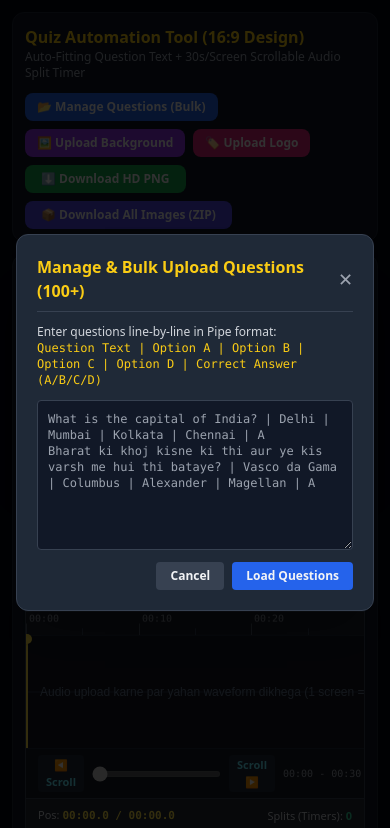
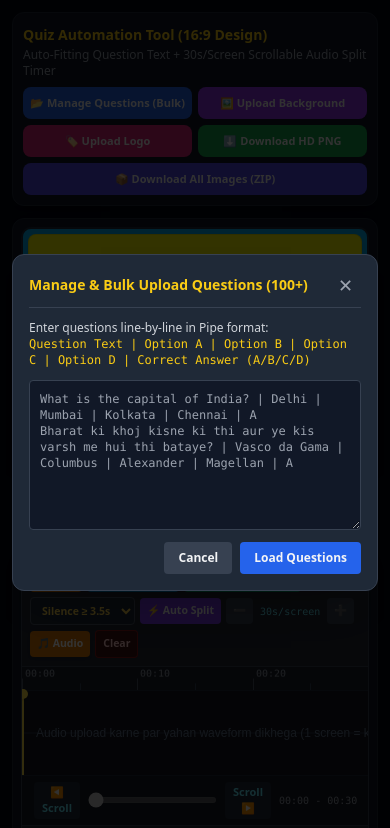
Before and after one commit to sujitsingh19/Gk-Video, a plain HTML site: page page4.html in a window 390 px wide. Both pictures are taken after a click on the button "📂 Manage Questions (Bulk)". Shown: the top 828 px of the page. Drawn offline with nearby package versions, Linux system fonts and the light colour scheme; a web font is replaced by a local one.

Commit message:
Update page4.html

```diff
--- a/page4.html
+++ b/page4.html
@@ -2,7 +2,7 @@
 <html lang="en">
 <head>
   <meta charset="UTF-8">
-  <meta name="viewport" content="width=device-width, initial-scale=1.0">
+  <meta name="viewport" content="width=device-width, initial-scale=1.0, maximum-scale=1.0, user-scalable=no">
   <title>Quiz Slide Automation Tool (16:9)</title>
   <link rel="stylesheet" href="https://fonts.googleapis.com/css2?family=Hind:wght@400;500;600;700&family=Inter:wght@400;700;900&family=Montserrat:wght@400;700;900&family=Mukta:wght@400;500;600;700;800&family=Noto+Sans+Devanagari:wght@400;500;600;700;800;900&family=Noto+Serif:wght@400;700;900&family=Noto+Serif+Devanagari:wght@400;500;600;700;800;900&family=Poppins:wght@400;500;600;700;800;900&family=Roboto:wght@400;500;700;900&family=Tiro+Devanagari+Hindi&display=swap">
   <script src="https://cdn.tailwindcss.com"></script>
@@ -40,6 +40,33 @@
       }
     }
 
+    /* Mobile-scaled Intro Animations (Same feel as PC) */
+    @keyframes popDownMobile {
+      0% {
+        transform: translateY(-36px) scale(0.84);
+        opacity: 0;
+      }
+      70% {
+        transform: translateY(4px) scale(1.02);
+        opacity: 1;
+      }
+      100% {
+        transform: translateY(0) scale(1);
+        opacity: 1;
+      }
+    }
+
+    @keyframes slideFromTopMobile {
+      0% {
+        transform: translateY(-22px);
+        opacity: 0;
+      }
+      100% {
+        transform: translateY(0);
+        opacity: 1;
+      }
+    }
+
     /* Dark Green Pop-Up Animation for Answer Reveal */
     @keyframes answerPopUp {
       0% {
@@ -98,6 +125,7 @@
       display: none;
       z-index: 60;
       width: 359px;
+      max-width: 45%;
       height: auto;
       object-fit: contain;
       cursor: grab;
@@ -115,6 +143,8 @@
       left: 12px;
       width: 207px;
       height: 207px;
+      max-width: 28%;
+      max-height: 45%;
       object-fit: contain;
       z-index: 35;
       cursor: move;
@@ -131,8 +161,8 @@
 
     /* Prominent horizontal scrollbar for waveform timeline */
     .editor-scroll::-webkit-scrollbar {
-      height: 12px;
-      width: 8px;
+      height: 10px;
+      width: 6px;
     }
     .editor-scroll::-webkit-scrollbar-track {
       background: #0f172a;
@@ -145,6 +175,202 @@
     }
     .editor-scroll::-webkit-scrollbar-thumb:hover {
       background: #38bdf8;
+    }
+
+    /* Smooth touch support on waveform */
+    #waveformBox, #timeRulerCanvas {
+      touch-action: pan-x;
+    }
+
+    /* Mobile Screen Fix (Question + A/B/C/D Options + Overlays + Controls + PC-like Animations intact) */
+    @media (max-width: 768px) {
+      html, body {
+        overflow-x: hidden;
+        max-width: 100%;
+        padding: 6px !important;
+      }
+
+      header {
+        padding: 10px !important;
+        gap: 8px !important;
+      }
+
+      header h1 {
+        font-size: 14px !important;
+      }
+
+      header .header-actions {
+        width: 100%;
+        display: grid !important;
+        grid-template-columns: repeat(2, minmax(0, 1fr));
+        gap: 6px !important;
+      }
+
+      header .header-actions > button,
+      header .header-actions > label {
+        width: 100%;
+        text-align: center;
+        justify-content: center;
+        padding: 8px 6px !important;
+        font-size: 11px !important;
+      }
+
+      header .header-actions > button:last-child {
+        grid-column: span 2;
+      }
+
+      #canvasSection {
+        padding: 8px !important;
+      }
+
+      #canvasWrapper {
+        width: 100%;
+        padding: 0;
+      }
+
+      #captureArea {
+        width: 100%;
+        max-width: 100%;
+        aspect-ratio: 16 / 9;
+        padding: 6px !important;
+        gap: 4px !important;
+        border-radius: 10px;
+      }
+
+      /* Question box ka structure same rakhein + PC jaisa animation */
+      #q-box {
+        padding: 6px !important;
+        border-radius: 8px !important;
+      }
+
+      #q-box.animate-pop-down {
+        animation: popDownMobile 0.6s cubic-bezier(0.175, 0.885, 0.32, 1.275) forwards !important;
+      }
+
+      #qText {
+        font-size: clamp(11px, 3.2vw, 20px) !important;
+        line-height: 1.15 !important;
+      }
+
+      /* Options block (A, B, C, D) mobile screen par clean fit rahe + PC jaisa staggered entrance */
+      #optionsContainer {
+        width: 68% !important;
+        gap: 3px !important;
+        padding: 0 !important;
+      }
+
+      .opt-box {
+        padding-left: 6px !important;
+        padding-right: 6px !important;
+        border-radius: 6px !important;
+      }
+
+      .opt-box.animate-option-entrance {
+        animation: slideFromTopMobile 0.5s ease-out both !important;
+      }
+
+      .opt-wrapper {
+        font-size: clamp(9px, 2.3vw, 15px) !important;
+        gap: 5px !important;
+        line-height: 1.1 !important;
+      }
+
+      .opt-wrapper > span:first-child {
+        width: 16px !important;
+        height: 16px !important;
+        font-size: 9px !important;
+      }
+
+      /* Mobile Control Bar Grid */
+      #slideControlBar {
+        width: 100%;
+        display: grid !important;
+        grid-template-columns: repeat(3, minmax(0, 1fr));
+        gap: 6px !important;
+        padding: 8px !important;
+        text-align: center;
+      }
+
+      #slideControlBar #pageIndicator {
+        display: flex;
+        align-items: center;
+        justify-content: center;
+        padding: 4px !important;
+        font-size: 11px !important;
+      }
+
+      #slideControlBar button {
+        padding: 8px 4px !important;
+        font-size: 11px !important;
+        width: 100%;
+      }
+
+      #slideControlBar #showAnsBtn {
+        grid-column: span 1;
+      }
+
+      #slideControlBar #startTimerBtn {
+        grid-column: span 2;
+      }
+
+      /* Waveform Editor Mobile Adjustments */
+      #waveformToolbar {
+        flex-wrap: wrap !important;
+        white-space: normal !important;
+        gap: 6px !important;
+        padding: 8px !important;
+      }
+
+      #waveformToolbar .wave-btns {
+        flex-wrap: wrap !important;
+        gap: 5px !important;
+        width: 100%;
+      }
+
+      #waveformToolbar .wave-btns button,
+      #waveformToolbar .wave-btns label,
+      #waveformToolbar .wave-btns select {
+        padding: 5px 7px !important;
+        font-size: 10.5px !important;
+      }
+
+      #waveformBox {
+        height: 84px !important;
+      }
+
+      /* Sidebar Mobile Flow (No nested scroll trap) */
+      #controlsSidebar {
+        max-height: none !important;
+        overflow-y: visible !important;
+        padding-right: 0 !important;
+      }
+
+      #controlsSidebar input[type="range"] {
+        height: 24px;
+      }
+    }
+
+    /* Bahut chhoti mobile screens (<= 420px) */
+    @media (max-width: 420px) {
+      #captureArea {
+        padding: 5px !important;
+        gap: 3px !important;
+      }
+
+      #qText {
+        font-size: clamp(10px, 3vw, 16px) !important;
+      }
+
+      .opt-wrapper {
+        font-size: clamp(8.5px, 2.2vw, 13px) !important;
+        gap: 4px !important;
+      }
+
+      .opt-wrapper > span:first-child {
+        width: 14px !important;
+        height: 14px !important;
+        font-size: 8px !important;
+      }
     }
   </style>
 </head>
@@ -156,7 +382,7 @@
       <h1 class="text-base font-bold text-yellow-400">Quiz Automation Tool (16:9 Design)</h1>
       <p class="text-xs text-gray-400">Auto-Fitting Question Text + 30s/Screen Scrollable Audio Split Timer</p>
     </div>
-    <div class="flex flex-wrap gap-2">
+    <div class="header-actions flex flex-wrap gap-2">
       <button onclick="openModal()" class="bg-blue-600 hover:bg-blue-700 px-3 py-1.5 rounded-lg font-semibold text-xs transition shadow">
         📂 Manage Questions (Bulk)
       </button>
@@ -181,7 +407,7 @@
   <main class="w-full max-w-7xl grid grid-cols-1 lg:grid-cols-12 gap-4 items-start mb-4">
 
     <!-- Left Canvas Screen -->
-    <section class="lg:col-span-8 flex flex-col items-center justify-center bg-gray-900 p-3 rounded-xl border border-gray-800 shadow-2xl">
+    <section id="canvasSection" class="lg:col-span-8 flex flex-col items-center justify-center bg-gray-900 p-3 rounded-xl border border-gray-800 shadow-2xl w-full">
 
       <div id="canvasWrapper" class="w-full flex justify-center items-center py-1">
 
@@ -239,7 +465,7 @@
       </div>
 
       <!-- Control Bar -->
-      <div class="flex flex-wrap gap-3 mt-3 items-center bg-gray-950 px-4 py-2 rounded-lg border border-gray-800">
+      <div id="slideControlBar" class="flex flex-wrap gap-3 mt-3 items-center bg-gray-950 px-4 py-2 rounded-lg border border-gray-800">
         <button onclick="prevQuestion()" class="bg-gray-800 hover:bg-gray-700 text-yellow-400 px-4 py-1.5 rounded text-xs font-bold transition">◀ Previous</button>
         <span id="pageIndicator" class="text-gray-300 font-medium px-3 text-xs">Slide 1 / 1</span>
         <button onclick="nextQuestion()" class="bg-gray-800 hover:bg-gray-700 text-yellow-400 px-4 py-1.5 rounded text-xs font-bold transition">Next ▶</button>
@@ -249,14 +475,14 @@
 
       <!-- Audio Editor Style Waveform Timeline (Min 30s per screen + Horizontal Scroll + Splits) -->
       <div class="w-full max-w-[1280px] mt-3 bg-[#1b1f27] rounded-xl border border-gray-700 shadow-xl overflow-hidden">
-        <!-- Top Transport & Screen Window Toolbar (Single-line compact controls) -->
-        <div class="flex items-center justify-between gap-2 px-2.5 py-1.5 bg-[#232833] border-b border-gray-700 overflow-x-auto whitespace-nowrap">
+        <!-- Top Transport & Screen Window Toolbar -->
+        <div id="waveformToolbar" class="flex items-center justify-between gap-2 px-2.5 py-1.5 bg-[#232833] border-b border-gray-700 overflow-x-auto whitespace-nowrap">
           <div class="flex items-center gap-1.5 shrink-0">
             <span class="text-[11px] font-bold text-cyan-400">🎛️ Waveform Track</span>
-            <span id="audioFileName" class="text-[10px] text-gray-300 truncate max-w-[110px]">No audio loaded</span>
+            <span id="audioFileName" class="text-[10px] text-gray-300 truncate max-w-[140px]">No audio loaded</span>
           </div>
 
-          <div class="flex items-center gap-1 shrink-0">
+          <div class="wave-btns flex items-center gap-1 shrink-0">
             <button id="toggleAudioPlayBtn" onclick="toggleAudioPlayback()" class="bg-amber-600 hover:bg-amber-700 text-white px-1.5 py-0.5 rounded text-[10px] font-bold transition">
               ▶ Play
             </button>
@@ -328,7 +554,7 @@
             <span>Splits (Timers): <strong id="splitCountDisplay" class="text-emerald-400">0</strong></span>
           </div>
 
-          <div id="splitPointsList" class="flex flex-wrap gap-1.5 max-h-20 overflow-y-auto editor-scroll">
+          <div id="splitPointsList" class="flex flex-wrap gap-1.5 max-h-24 overflow-y-auto editor-scroll">
             <span class="text-[11px] text-gray-400">Ek screen mein kam se kam 30s audio dikhega. "Auto Split" dabayein ya T1/T2 marker ko drag karke aage-pichhe set karein.</span>
           </div>
         </div>
@@ -337,16 +563,16 @@
     </section>
 
     <!-- Controls Sidebar -->
-    <section class="lg:col-span-4 flex flex-col gap-3 max-h-[780px] overflow-y-auto pr-1">
+    <section id="controlsSidebar" class="lg:col-span-4 flex flex-col gap-3 max-h-[780px] overflow-y-auto pr-1 w-full">
 
       <!-- Font Family Controls -->
       <div class="bg-gray-800 p-4 rounded-xl border border-gray-700 shadow-lg space-y-3">
         <h2 class="text-xs font-bold text-yellow-400 border-b border-gray-700 pb-1">🔤 Font Family Controls</h2>
 
-        <div class="grid grid-cols-1 gap-2">
+        <div class="grid grid-cols-1 sm:grid-cols-2 lg:grid-cols-1 gap-2">
           <div>
             <label class="text-[10px] text-gray-300 block mb-1">Question Text Font:</label>
-            <select id="qFontFamily" onchange="applyStyles()" class="w-full bg-gray-900 border border-gray-700 text-white rounded p-1.5 text-xs">
+            <select id="qFontFamily" onchange="applyStyles()" class="w-full bg-gray-900 border border-gray-700 text-white rounded p-2 text-xs">
               <option value="'Tiro Devanagari Hindi', serif" selected>Tiro Devanagari Hindi (Default)</option>
               <option value="'Noto Serif Devanagari', serif">Noto Serif Devanagari</option>
               <option value="'Noto Serif', serif">Noto Serif Bold</option>
@@ -361,7 +587,7 @@
           </div>
           <div>
             <label class="text-[10px] text-gray-300 block mb-1">Option Text Font:</label>
-            <select id="optFontFamily" onchange="applyStyles()" class="w-full bg-gray-900 border border-gray-700 text-white rounded p-1.5 text-xs">
+            <select id="optFontFamily" onchange="applyStyles()" class="w-full bg-gray-900 border border-gray-700 text-white rounded p-2 text-xs">
               <option value="'Noto Serif Devanagari', serif" selected>Noto Serif Devanagari (Default)</option>
               <option value="'Tiro Devanagari Hindi', serif">Tiro Devanagari Hindi</option>
               <option value="'Noto Serif', serif">Noto Serif Bold</option>
@@ -381,7 +607,7 @@
       <div class="bg-gray-800 p-4 rounded-xl border border-gray-700 shadow-lg space-y-3">
         <h2 class="text-xs font-bold text-yellow-400 border-b border-gray-700 pb-1">📐 Size & Layout Controls</h2>
 
-        <div class="grid grid-cols-2 gap-2">
+        <div class="grid grid-cols-2 gap-3">
           <div>
             <label class="text-[10px] text-gray-300 block">Question Max Size (<span id="qFontSizeVal">51</span>px)</label>
             <input type="range" id="qFontSize" min="14" max="70" value="51" oninput="applyStyles()" class="w-full accent-yellow-500">
@@ -392,7 +618,7 @@
           </div>
         </div>
 
-        <div class="grid grid-cols-2 gap-2">
+        <div class="grid grid-cols-2 gap-3">
           <div>
             <label class="text-[10px] text-gray-300 block">Question Box Height (<span id="qBoxHeightVal">41</span>%)</label>
             <input type="range" id="qBoxHeight" min="15" max="50" value="41" oninput="applyStyles()" class="w-full accent-yellow-500">
@@ -403,7 +629,7 @@
           </div>
         </div>
 
-        <div class="grid grid-cols-2 gap-2">
+        <div class="grid grid-cols-2 gap-3">
           <div>
             <label class="text-[10px] text-gray-300 block">Options Block Width (<span id="optContainerWidthVal">65</span>%)</label>
             <input type="range" id="optContainerWidth" min="40" max="100" value="65" oninput="applyStyles()" class="w-full accent-yellow-500">
@@ -422,24 +648,24 @@
         <div class="grid grid-cols-2 gap-2">
           <div>
             <label class="text-[10px] text-gray-300 block mb-1">Question Bg</label>
-            <input type="color" id="qBgColor" value="#FFFF00" oninput="applyStyles()" class="w-full h-7 bg-gray-900 border border-gray-700 rounded cursor-pointer">
+            <input type="color" id="qBgColor" value="#FFFF00" oninput="applyStyles()" class="w-full h-8 bg-gray-900 border border-gray-700 rounded cursor-pointer">
           </div>
           <div>
             <label class="text-[10px] text-gray-300 block mb-1">Question Text Color</label>
-            <input type="color" id="qTextColor" value="#1E00FF" oninput="applyStyles()" class="w-full h-7 bg-gray-900 border border-gray-700 rounded cursor-pointer">
+            <input type="color" id="qTextColor" value="#1E00FF" oninput="applyStyles()" class="w-full h-8 bg-gray-900 border border-gray-700 rounded cursor-pointer">
           </div>
           <div>
             <label class="text-[10px] text-gray-300 block mb-1">Options Bg</label>
-            <input type="color" id="optBgColor" value="#0000FF" oninput="applyStyles()" class="w-full h-7 bg-gray-900 border border-gray-700 rounded cursor-pointer">
+            <input type="color" id="optBgColor" value="#0000FF" oninput="applyStyles()" class="w-full h-8 bg-gray-900 border border-gray-700 rounded cursor-pointer">
           </div>
           <div>
             <label class="text-[10px] text-gray-300 block mb-1">Options Text</label>
-            <input type="color" id="optTextColor" value="#FFFFFF" oninput="applyStyles()" class="w-full h-7 bg-gray-900 border border-gray-700 rounded cursor-pointer">
+            <input type="color" id="optTextColor" value="#FFFFFF" oninput="applyStyles()" class="w-full h-8 bg-gray-900 border border-gray-700 rounded cursor-pointer">
           </div>
         </div>
         <div>
           <label class="text-[10px] text-gray-300 block mb-1">Canvas Background Fallback</label>
-          <input type="color" id="canvasBgColor" value="#00AEEF" oninput="applyStyles()" class="w-full h-7 bg-gray-900 border border-gray-700 rounded cursor-pointer">
+          <input type="color" id="canvasBgColor" value="#00AEEF" oninput="applyStyles()" class="w-full h-8 bg-gray-900 border border-gray-700 rounded cursor-pointer">
         </div>
       </div>
 
@@ -454,7 +680,7 @@
           <label class="text-[10px] text-gray-400 block mb-1">Timer Video Size: <span id="timerVideoSizeVal">359</span>px</label>
           <input id="timerVideoSize" type="range" min="80" max="600" value="359" oninput="applyTimerVideoSize()" class="w-full accent-yellow-500">
         </div>
-        <button onclick="resetTimerVideoPosition()" class="bg-gray-700 hover:bg-gray-600 px-3 py-1.5 rounded text-xs font-semibold w-full">Reset Timer Position</button>
+        <button onclick="resetTimerVideoPosition()" class="bg-gray-700 hover:bg-gray-600 px-3 py-2 rounded text-xs font-semibold w-full">Reset Timer Position</button>
       </div>
 
       <!-- Logo Settings -->
@@ -472,13 +698,13 @@
         <h2 class="text-xs font-bold text-yellow-400 border-b border-gray-700 pb-1">✏️ Edit Current Slide</h2>
         <div>
           <label class="text-[10px] text-gray-400 block">Question:</label>
-          <textarea id="editQuestionInput" rows="2" oninput="updateSlideContent()" class="w-full bg-gray-900 border border-gray-700 rounded p-1.5 text-xs text-white focus:outline-none"></textarea>
+          <textarea id="editQuestionInput" rows="2" oninput="updateSlideContent()" class="w-full bg-gray-900 border border-gray-700 rounded p-2 text-xs text-white focus:outline-none"></textarea>
         </div>
-        <div class="grid grid-cols-2 gap-2">
-          <div><label class="text-[10px] text-gray-400 block">Opt A:</label><input type="text" id="editOptA" oninput="updateSlideContent()" class="w-full bg-gray-900 border border-gray-700 rounded p-1 text-xs text-white"></div>
-          <div><label class="text-[10px] text-gray-400 block">Opt B:</label><input type="text" id="editOptB" oninput="updateSlideContent()" class="w-full bg-gray-900 border border-gray-700 rounded p-1 text-xs text-white"></div>
-          <div><label class="text-[10px] text-gray-400 block">Opt C:</label><input type="text" id="editOptC" oninput="updateSlideContent()" class="w-full bg-gray-900 border border-gray-700 rounded p-1 text-xs text-white"></div>
-          <div><label class="text-[10px] text-gray-400 block">Opt D:</label><input type="text" id="editOptD" oninput="updateSlideContent()" class="w-full bg-gray-900 border border-gray-700 rounded p-1 text-xs text-white"></div>
+        <div class="grid grid-cols-1 sm:grid-cols-2 gap-2">
+          <div><label class="text-[10px] text-gray-400 block">Opt A:</label><input type="text" id="editOptA" oninput="updateSlideContent()" class="w-full bg-gray-900 border border-gray-700 rounded p-1.5 text-xs text-white"></div>
+          <div><label class="text-[10px] text-gray-400 block">Opt B:</label><input type="text" id="editOptB" oninput="updateSlideContent()" class="w-full bg-gray-900 border border-gray-700 rounded p-1.5 text-xs text-white"></div>
+          <div><label class="text-[10px] text-gray-400 block">Opt C:</label><input type="text" id="editOptC" oninput="updateSlideContent()" class="w-full bg-gray-900 border border-gray-700 rounded p-1.5 text-xs text-white"></div>
+          <div><label class="text-[10px] text-gray-400 block">Opt D:</label><input type="text" id="editOptD" oninput="updateSlideContent()" class="w-full bg-gray-900 border border-gray-700 rounded p-1.5 text-xs text-white"></div>
         </div>
       </div>
 
@@ -487,21 +713,21 @@
   </main>
 
   <!-- Bulk Question Upload Modal -->
-  <div id="questionModal" class="fixed inset-0 bg-black/80 hidden flex items-center justify-center p-4 z-50">
-    <div class="bg-gray-800 w-full max-w-2xl p-5 rounded-xl border border-gray-700 flex flex-col gap-3 shadow-2xl">
+  <div id="questionModal" class="fixed inset-0 bg-black/80 hidden flex items-center justify-center p-3 z-50">
+    <div class="bg-gray-800 w-full max-w-2xl p-4 sm:p-5 rounded-xl border border-gray-700 flex flex-col gap-3 shadow-2xl max-h-[90vh] overflow-y-auto">
       <div class="flex justify-between items-center border-b border-gray-700 pb-2">
-        <h2 class="text-base font-bold text-yellow-400">Manage & Bulk Upload Questions (100+)</h2>
-        <button onclick="closeModal()" class="text-gray-400 hover:text-white text-lg">✕</button>
+        <h2 class="text-sm sm:text-base font-bold text-yellow-400">Manage & Bulk Upload Questions (100+)</h2>
+        <button onclick="closeModal()" class="text-gray-400 hover:text-white text-lg px-2">✕</button>
       </div>
       <p class="text-xs text-gray-300">
         Enter questions line-by-line in Pipe format:<br>
-        <code class="text-yellow-400">Question Text | Option A | Option B | Option C | Option D | Correct Answer (A/B/C/D)</code>
+        <code class="text-yellow-400 break-all">Question Text | Option A | Option B | Option C | Option D | Correct Answer (A/B/C/D)</code>
       </p>
       <textarea id="bulkInput" rows="8" class="w-full bg-gray-900 border border-gray-700 p-2.5 rounded text-white font-mono text-xs focus:border-yellow-500 focus:outline-none" placeholder="What is the capital of India? | Delhi | Mumbai | Kolkata | Chennai | A
 Bharat ki khoj kisne ki thi aur ye kis varsh me hui thi bataye? | Vasco da Gama | Columbus | Alexander | Magellan | A"></textarea>
       <div class="flex justify-end gap-2">
-        <button onclick="closeModal()" class="bg-gray-700 hover:bg-gray-600 px-3.5 py-1.5 rounded text-xs font-semibold">Cancel</button>
-        <button onclick="saveBulkQuestions()" class="bg-blue-600 hover:bg-blue-700 px-3.5 py-1.5 rounded text-xs font-semibold">Load Questions</button>
+        <button onclick="closeModal()" class="bg-gray-700 hover:bg-gray-600 px-3.5 py-2 rounded text-xs font-semibold">Cancel</button>
+        <button onclick="saveBulkQuestions()" class="bg-blue-600 hover:bg-blue-700 px-3.5 py-2 rounded text-xs font-semibold">Load Questions</button>
       </div>
     </div>
   </div>
@@ -881,11 +1107,13 @@ Bharat ki khoj kisne ki thi aur ye kis varsh me hui thi bataye? | Vasco da Gama
         marker.title = `Drag to move T${idx + 1} (${formatPreciseTime(sp.time)})`;
         marker.className = `absolute top-0 bottom-0 w-[2px] cursor-ew-resize pointer-events-auto ${sp.timerEnabled ? 'bg-emerald-400' : 'bg-gray-500'}`;
         marker.style.left = `${mPos}px`;
+        marker.style.touchAction = 'none';
 
         const tag = document.createElement('button');
         tag.type = 'button';
         tag.textContent = `T${idx + 1}`;
         tag.title = `Drag T${idx + 1} left/right (${formatPreciseTime(sp.time)})`;
+        tag.style.touchAction = 'none';
         tag.className = `text-[9px] font-mono font-bold px-1.5 py-0.5 rounded-b cursor-ew-resize select-none shadow ${
           sp.timerEnabled ? 'bg-emerald-500 text-gray-950' : 'bg-gray-600 text-gray-200'
         }`;
```
